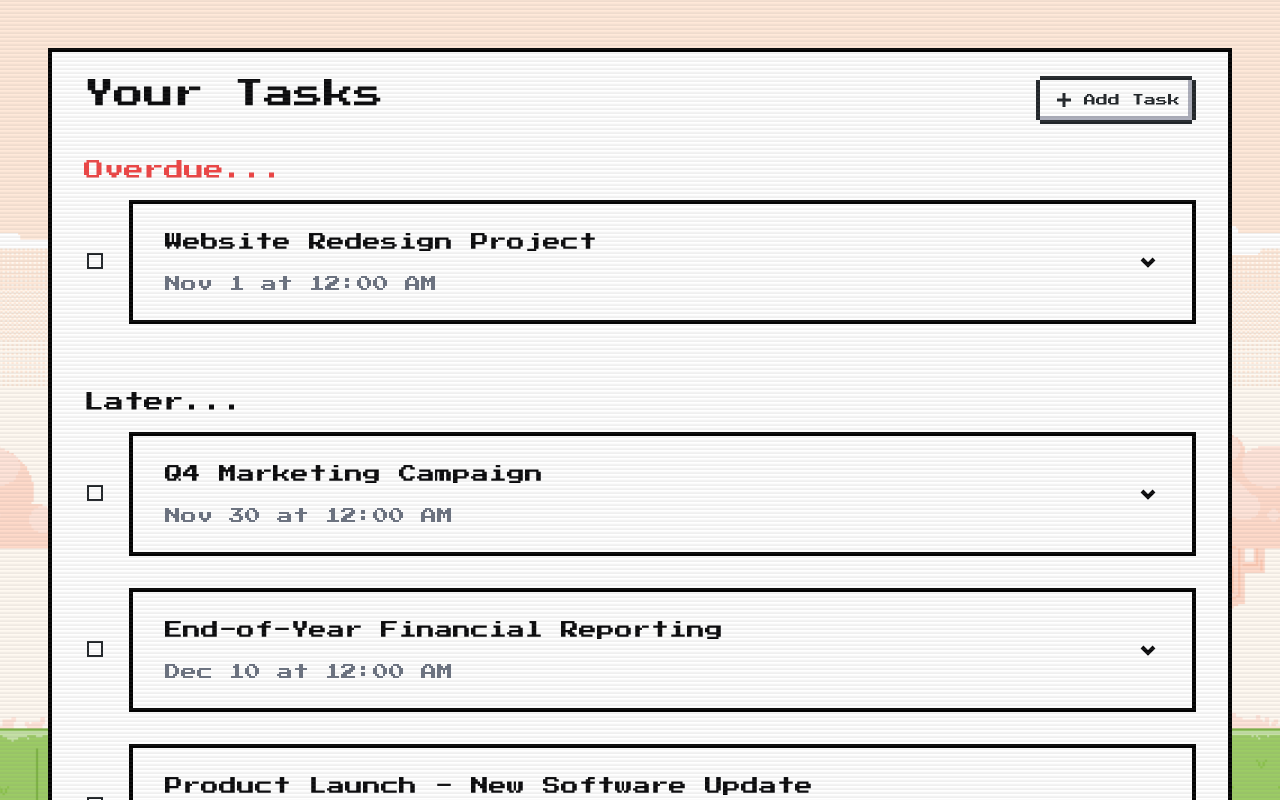
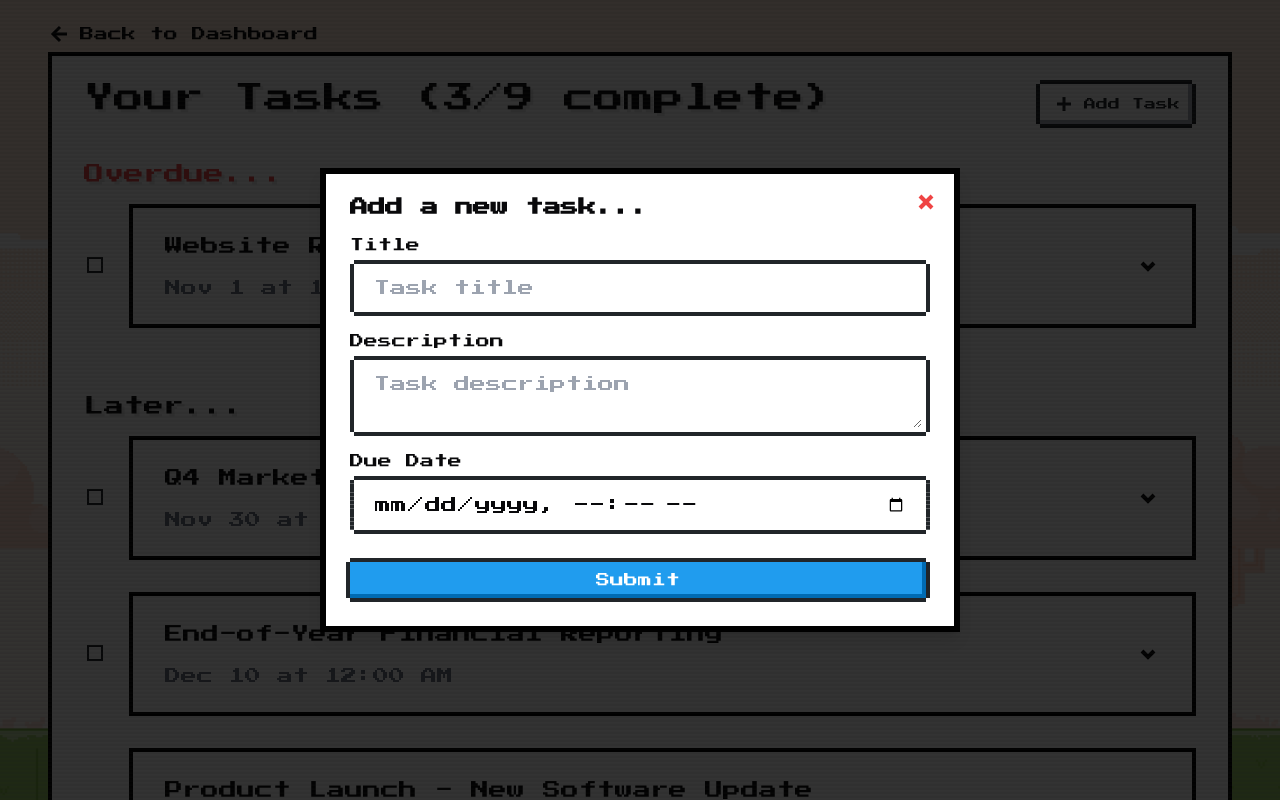
Before and after one commit to EthanL06/adventurely-hacktx, a Next.js app: page /tasks in a window 1280 px wide. Both pictures are taken after a click on the button "Add Task". Shown: the top 800 px of the page. Built offline with nearby package versions, Linux system fonts and the light colour scheme.

Commit message:
Enhance task management UI with dialog for adding tasks and improve button styles

```diff
--- a/app/styles/retro.css
+++ b/app/styles/retro.css
@@ -60,6 +60,22 @@
 
 .nes-btn:active:not(.is-disabled)::after {
   box-shadow: inset 4px 4px #adafbc;
+}
+
+.nes-btn.is-primary::after {
+  position: absolute;
+  top: -4px;
+  right: -4px;
+  bottom: -4px;
+  left: -4px;
+  content: "";
+  box-shadow: inset -4px -4px #006bb3;
+}
+
+.nes-btn.is-primary:hover {
+  color: #fff;
+  text-decoration: none;
+  background-color: #108de0;
 }
 
 /* NES icon styles */
--- a/app/tasks/_components/TaskGroup.tsx
+++ b/app/tasks/_components/TaskGroup.tsx
@@ -15,7 +15,7 @@ const TaskGroup = ({ date, tasks }: Props) => {
     <div>
       <h2
         className={cn(
-          "mb-4 text-xl",
+          "retro-text mb-4 text-xl",
           date === "Today" && "text-[#85B6F2]",
           date === "Overdue" && "text-red-500",
         )}
--- a/app/tasks/page.tsx
+++ b/app/tasks/page.tsx
@@ -1,8 +1,23 @@
+"use client";
+
 import { Button } from "@/components/ui/button";
 import Container from "@/components/ui/container";
 import React from "react";
 import TaskGroup from "./_components/TaskGroup";
-import { TaskType } from "@/types";
+import { TaskType } from "../../types";
+import {
+  Dialog,
+  DialogContent,
+  DialogDescription,
+  DialogFooter,
+  DialogHeader,
+  DialogTitle,
+  DialogTrigger,
+} from "@/components/ui/dialog";
+import { Label } from "@/components/ui/label";
+import { Input } from "@/components/ui/input";
+import { Textarea } from "@/components/ui/textarea";
+import Link from "next/link";
 
 type Props = {};
 
@@ -173,16 +188,42 @@ const Page = (props: Props) => {
 
   // Sort the tasks in each group by due date
   Object.keys(groupedTasks).forEach((date) => {
-    groupedTasks[date].sort((a, b) => {
+    groupedTasks[date].sort(
+      (
+        a: { due_date: string | number | Date },
+        b: { due_date: string | number | Date },
+      ) => {
         return new Date(a.due_date).getTime() - new Date(b.due_date).getTime();
-    });
+      },
+    );
   });
 
   return (
-    <div className="p-12">
+    <div className="px-12 py-4">
+      <Link href={"/dashboard"}>
+        <Button className="p-0" variant={"ghost"}>
+          <svg
+            xmlns="http://www.w3.org/2000/svg"
+            width="24"
+            height="24"
+            viewBox="0 0 24 24"
+            fill="none"
+            stroke="currentColor"
+            strokeWidth="3"
+          >
+            <path d="m12 19-7-7 7-7" />
+            <path d="M19 12H5" />
+          </svg>
+          <div>Back to Dashboard</div>
+        </Button>
+      </Link>
+
       <Container>
         <div className="flex justify-between">
-          <h1 className="text-3xl">Your Tasks</h1>
+          <h1 className="retro-text text-3xl">Your Tasks (3/9 complete)</h1>
+          <div className="flex items-center">
+            <Dialog>
+              <DialogTrigger asChild>
                 <Button className="flex items-center" size={"xs"}>
                   <svg
                     xmlns="http://www.w3.org/2000/svg"
@@ -198,6 +239,49 @@ const Page = (props: Props) => {
                   </svg>
                   <div>Add Task</div>
                 </Button>
+              </DialogTrigger>
+              <DialogContent className="max-w-[40rem]">
+                <DialogHeader>
+                  <DialogTitle>Add a new task...</DialogTitle>
+                </DialogHeader>
+
+                <form
+                  onSubmit={(e) => {
+                    e.preventDefault();
+                  }}
+                  className="space-y-4"
+                >
+                  <div className="space-y-2">
+                    <Label htmlFor="title">Title</Label>
+                    <Input id="title" placeholder="Task title" />
+                  </div>
+
+                  <div className="space-y-2">
+                    <Label htmlFor="description">Description</Label>
+                    <Textarea id="description" placeholder="Task description" />
+                  </div>
+
+                  <div className="space-y-2">
+                    <Label htmlFor="due_date">Due Date</Label>
+                    <Input
+                      type="datetime-local"
+                      id="due_date"
+                      placeholder="Task due date"
+                    />
+                  </div>
+
+                  <DialogFooter>
+                    <Button
+                      type="submit"
+                      className="is-primary ml-auto mt-4 w-full bg-[#209CEE] text-white"
+                    >
+                      Submit
+                    </Button>
+                  </DialogFooter>
+                </form>
+              </DialogContent>
+            </Dialog>
+          </div>
         </div>
 
         <div className="mt-8 flex flex-col gap-y-12">
--- a/components/ui/button.tsx
+++ b/components/ui/button.tsx
@@ -5,7 +5,7 @@ import { cva, type VariantProps } from "class-variance-authority";
 import { cn } from "@/lib/utils";
 
 const buttonVariants = cva(
-  "retro-pointer inline-flex items-center justify-center gap-2 whitespace-nowrap rounded-md text-sm font-medium transition-colors ",
+  "retro-pointer inline-flex items-center justify-center gap-2 whitespace-nowrap  text-sm font-medium transition-colors ",
   {
     variants: {
       variant: {
--- a/components/ui/dialog.tsx
+++ b/components/ui/dialog.tsx
@@ -38,14 +38,26 @@ const DialogContent = React.forwardRef<
     <DialogPrimitive.Content
       ref={ref}
       className={cn(
-        "fixed left-[50%] top-[50%] z-50 grid w-full max-w-lg translate-x-[-50%] translate-y-[-50%] gap-4 border-4 border-black bg-background bg-white p-6 shadow-lg duration-200 data-[state=open]:animate-in data-[state=closed]:animate-out data-[state=closed]:fade-out-0 data-[state=open]:fade-in-0 data-[state=closed]:zoom-out-95 data-[state=open]:zoom-in-95 data-[state=closed]:slide-out-to-left-1/2 data-[state=closed]:slide-out-to-top-[48%] data-[state=open]:slide-in-from-left-1/2 data-[state=open]:slide-in-from-top-[48%]",
+        "fixed left-[50%] top-[50%] z-50 grid w-full max-w-lg translate-x-[-50%] translate-y-[-50%] gap-4 border-[6px] border-black bg-background bg-white p-6 shadow-lg duration-200 data-[state=open]:animate-in data-[state=closed]:animate-out data-[state=closed]:fade-out-0 data-[state=open]:fade-in-0 data-[state=closed]:zoom-out-95 data-[state=open]:zoom-in-95 data-[state=closed]:slide-out-to-left-1/2 data-[state=closed]:slide-out-to-top-[48%] data-[state=open]:slide-in-from-left-1/2 data-[state=open]:slide-in-from-top-[48%]",
         className,
       )}
       {...props}
     >
       {children}
-      <DialogPrimitive.Close className="data- [state=open]:bg-accent absolute right-4 top-4 rounded-sm opacity-70 ring-offset-background transition-opacity hover:opacity-100 focus:outline-none focus:ring-2 focus:ring-ring focus:ring-offset-2 disabled:pointer-events-none data-[state=open]:text-muted-foreground">
-        <Cross2Icon className="h-4 w-4" />
+      <DialogPrimitive.Close className="absolute right-4 top-4 rounded-sm transition-opacity hover:opacity-100 focus:outline-none disabled:pointer-events-none">
+        <svg
+          xmlns="http://www.w3.org/2000/svg"
+          width="24"
+          height="24"
+          viewBox="0 0 24 24"
+          fill="none"
+          stroke="currentColor"
+          strokeWidth="4"
+          className="retro-pointer text-red-500"
+        >
+          <path d="M18 6 6 18" />
+          <path d="m6 6 12 12" />
+        </svg>
         <span className="sr-only">Close</span>
       </DialogPrimitive.Close>
     </DialogPrimitive.Content>
```
Lines whose indentation alone changed are shown as unchanged.
